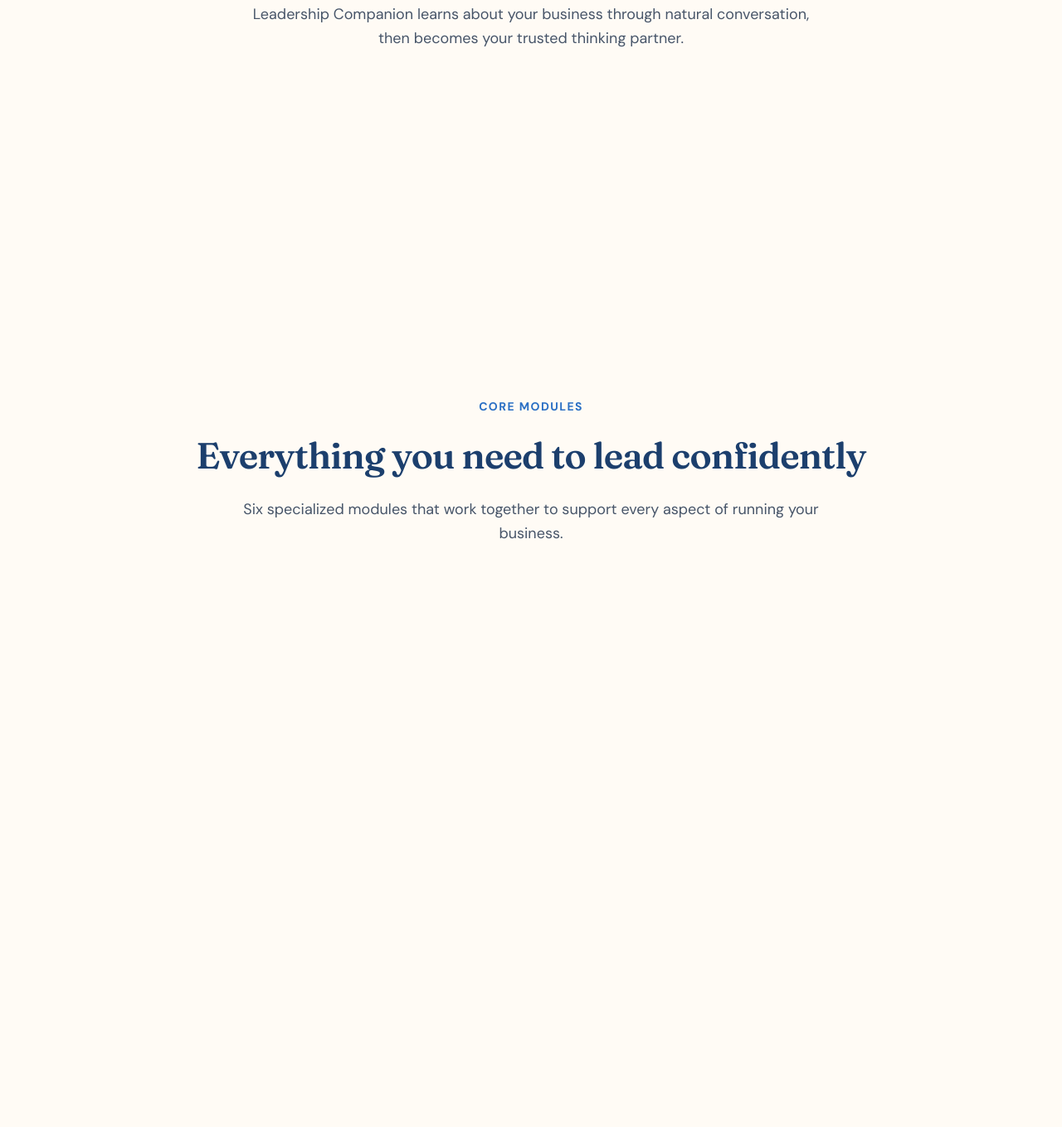
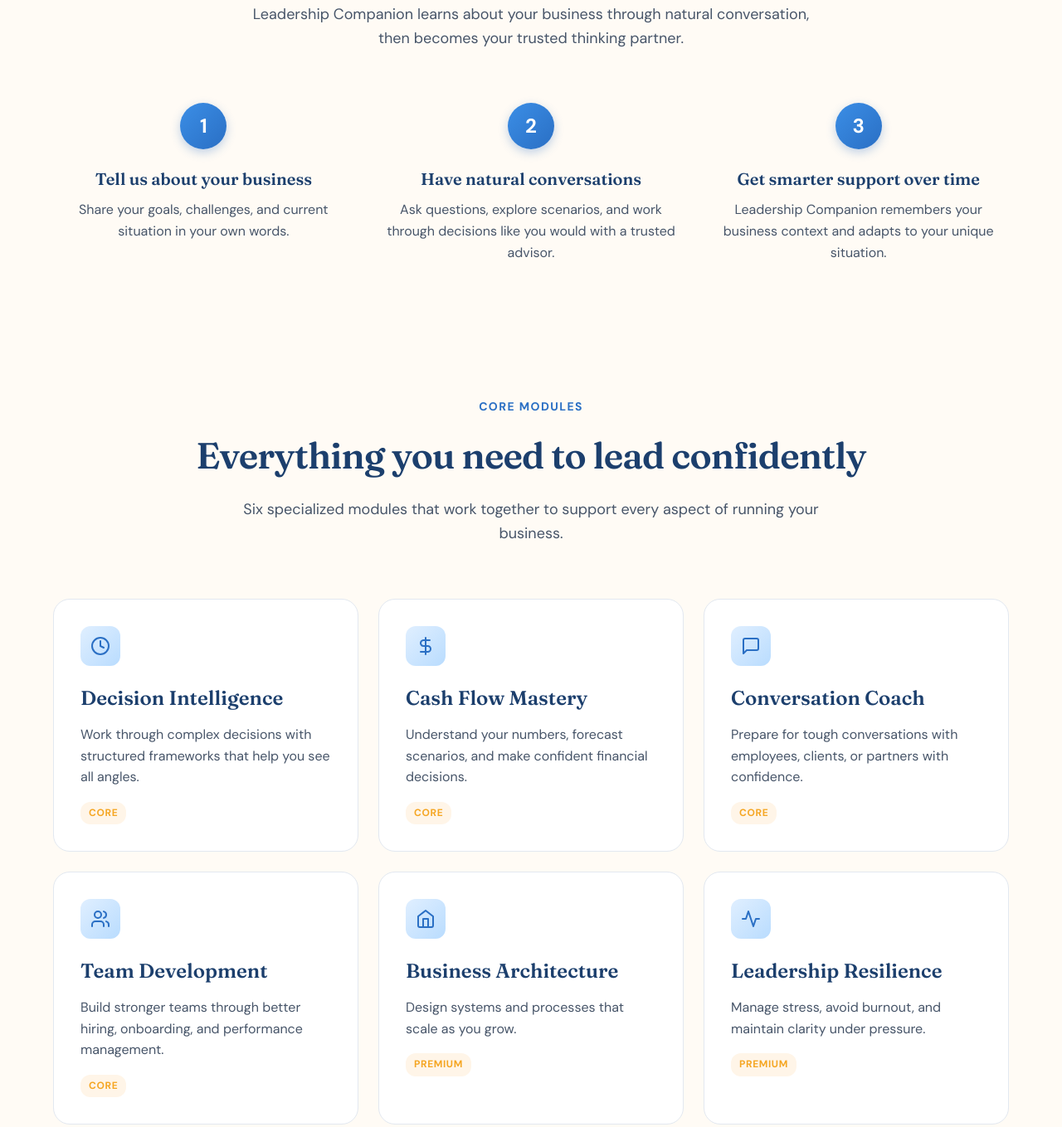
Before and after one commit to tobias915/leadership-companion, a plain HTML site: page index.html in a window 1280 px wide. Shown: the part 1000-2359 px from the top of the page at 83% size. Drawn offline with Linux system fonts and the light colour scheme.

Commit message:
Fix: founding section visibility

```diff
--- a/index.html
+++ b/index.html
@@ -872,17 +872,17 @@
             <p class="section-desc">Leadership Companion learns about your business through natural conversation, then becomes your trusted thinking partner.</p>
         </div>
         <div class="how-it-works-grid">
-            <div class="step reveal">
+            <div class="step">
                 <div class="step-number">1</div>
                 <h3>Tell us about your business</h3>
                 <p>Share your goals, challenges, and current situation in your own words.</p>
             </div>
-            <div class="step reveal">
+            <div class="step">
                 <div class="step-number">2</div>
                 <h3>Have natural conversations</h3>
                 <p>Ask questions, explore scenarios, and work through decisions like you would with a trusted advisor.</p>
             </div>
-            <div class="step reveal">
+            <div class="step">
                 <div class="step-number">3</div>
                 <h3>Get smarter support over time</h3>
                 <p>Leadership Companion remembers your business context and adapts to your unique situation.</p>
@@ -898,7 +898,7 @@
             <p class="section-desc">Six specialized modules that work together to support every aspect of running your business.</p>
         </div>
         <div class="modules-grid">
-            <div class="module-card reveal">
+            <div class="module-card">
                 <div class="module-icon">
                     <svg viewBox="0 0 24 24" fill="none" stroke-width="2" stroke-linecap="round" stroke-linejoin="round"><circle cx="12" cy="12" r="10"/><path d="M12 6v6l4 2"/></svg>
                 </div>
@@ -906,7 +906,7 @@
                 <p>Work through complex decisions with structured frameworks that help you see all angles.</p>
                 <span class="module-badge">Core</span>
             </div>
-            <div class="module-card reveal">
+            <div class="module-card">
                 <div class="module-icon">
                     <svg viewBox="0 0 24 24" fill="none" stroke-width="2" stroke-linecap="round" stroke-linejoin="round"><path d="M12 2v20M17 5H9.5a3.5 3.5 0 0 0 0 7h5a3.5 3.5 0 0 1 0 7H6"/></svg>
                 </div>
@@ -914,7 +914,7 @@
                 <p>Understand your numbers, forecast scenarios, and make confident financial decisions.</p>
                 <span class="module-badge">Core</span>
             </div>
-            <div class="module-card reveal">
+            <div class="module-card">
                 <div class="module-icon">
                     <svg viewBox="0 0 24 24" fill="none" stroke-width="2" stroke-linecap="round" stroke-linejoin="round"><path d="M21 15a2 2 0 0 1-2 2H7l-4 4V5a2 2 0 0 1 2-2h14a2 2 0 0 1 2 2z"/></svg>
                 </div>
@@ -922,7 +922,7 @@
                 <p>Prepare for tough conversations with employees, clients, or partners with confidence.</p>
                 <span class="module-badge">Core</span>
             </div>
-            <div class="module-card reveal">
+            <div class="module-card">
                 <div class="module-icon">
                     <svg viewBox="0 0 24 24" fill="none" stroke-width="2" stroke-linecap="round" stroke-linejoin="round"><path d="M16 21v-2a4 4 0 0 0-4-4H6a4 4 0 0 0-4 4v2"/><circle cx="9" cy="7" r="4"/><path d="M22 21v-2a4 4 0 0 0-3-3.87M16 3.13a4 4 0 0 1 0 7.75"/></svg>
                 </div>
@@ -930,7 +930,7 @@
                 <p>Build stronger teams through better hiring, onboarding, and performance management.</p>
                 <span class="module-badge">Core</span>
             </div>
-            <div class="module-card reveal">
+            <div class="module-card">
                 <div class="module-icon">
                     <svg viewBox="0 0 24 24" fill="none" stroke-width="2" stroke-linecap="round" stroke-linejoin="round"><path d="M3 9l9-7 9 7v11a2 2 0 0 1-2 2H5a2 2 0 0 1-2-2z"/><polyline points="9 22 9 12 15 12 15 22"/></svg>
                 </div>
@@ -938,7 +938,7 @@
                 <p>Design systems and processes that scale as you grow.</p>
                 <span class="module-badge">Premium</span>
             </div>
-            <div class="module-card reveal">
+            <div class="module-card">
                 <div class="module-icon">
                     <svg viewBox="0 0 24 24" fill="none" stroke-width="2" stroke-linecap="round" stroke-linejoin="round"><path d="M22 12h-4l-3 9L9 3l-3 9H2"/></svg>
                 </div>
@@ -957,7 +957,7 @@
             <p class="section-desc">Start with what you need, upgrade when you're ready.</p>
         </div>
         <div class="pricing-grid">
-            <div class="pricing-card reveal">
+            <div class="pricing-card">
                 <h3>Starter</h3>
                 <div class="pricing-price">
                     <span class="currency">$</span>29
@@ -983,7 +983,7 @@
                 </ul>
                 <button class="pricing-cta">Get Started</button>
             </div>
-            <div class="pricing-card featured reveal">
+            <div class="pricing-card featured">
                 <div class="pricing-badge">Most Popular</div>
                 <h3>Pro</h3>
                 <div class="pricing-price">
```
